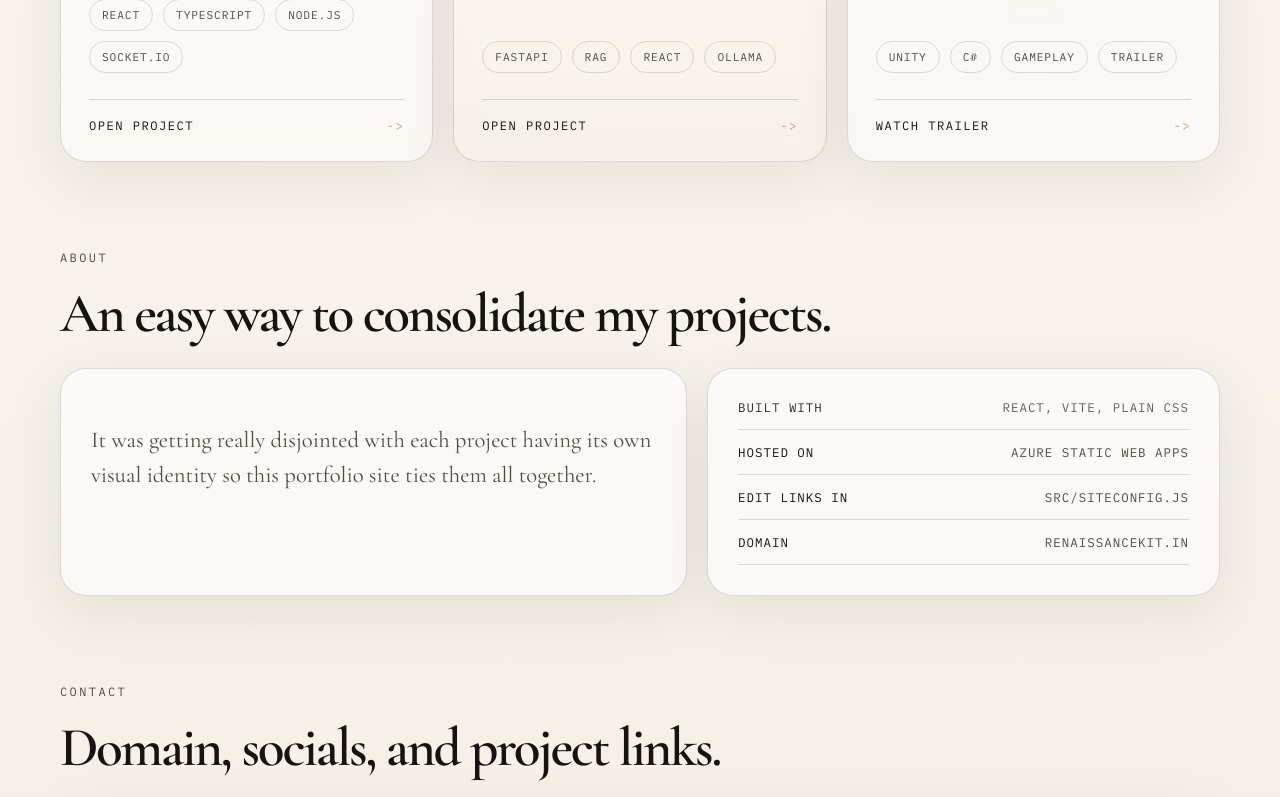
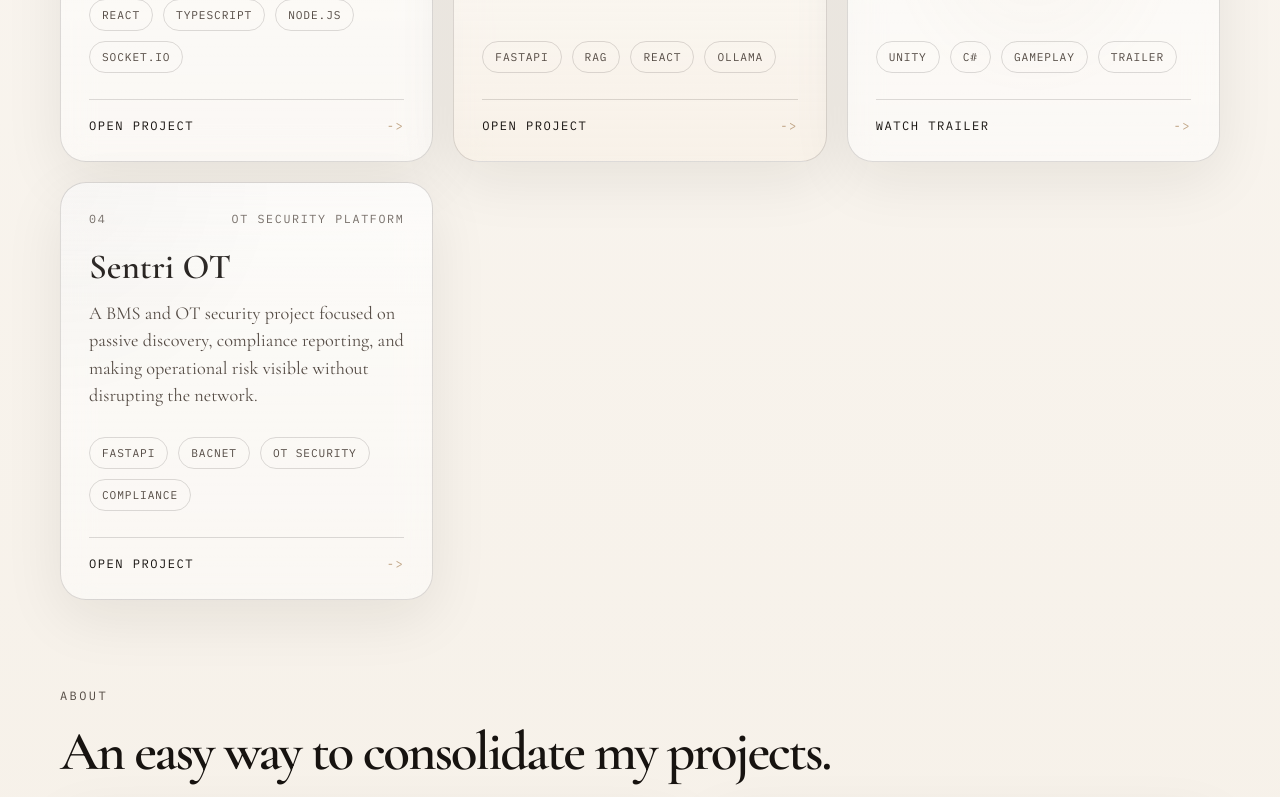
Before and after one commit to Knightflare15/renaissancekit-portfolio, a React (Vite) app: page / in a window 1280 px wide. Shown: the part 1282-2079 px from the top of the page. Built offline with nearby package versions, Linux system fonts and the light colour scheme.

Commit message:
Add Sentri OT project card

```diff
--- a/src/siteConfig.js
+++ b/src/siteConfig.js
@@ -79,5 +79,16 @@ export const siteConfig = {
       stats: ["Unity", "C#", "Gameplay", "Trailer"],
       accent: "compass",
     },
+    {
+      key: "sentri-ot",
+      category: "OT security platform",
+      title: "Sentri OT",
+      summary:
+        "A BMS and OT security project focused on passive discovery, compliance reporting, and making operational risk visible without disrupting the network.",
+      href: "https://example.com/replace-with-sentri-ot-link",
+      cta: "Open project",
+      stats: ["FastAPI", "BACnet", "OT Security", "Compliance"],
+      accent: "obsidian",
+    },
   ],
 };
```
